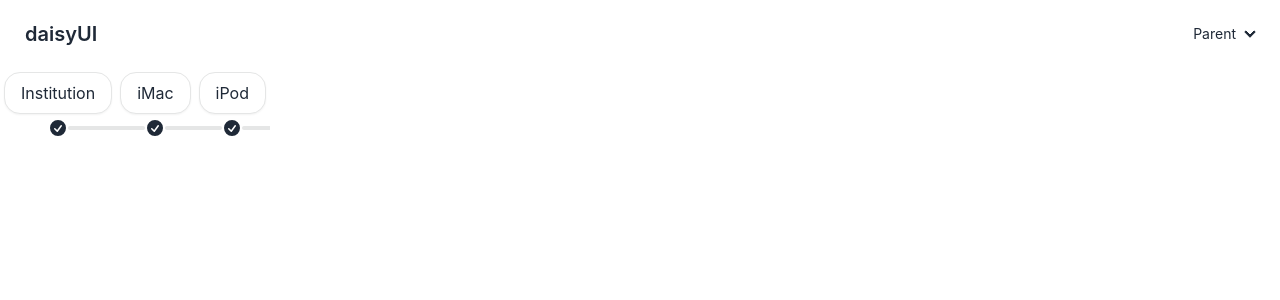
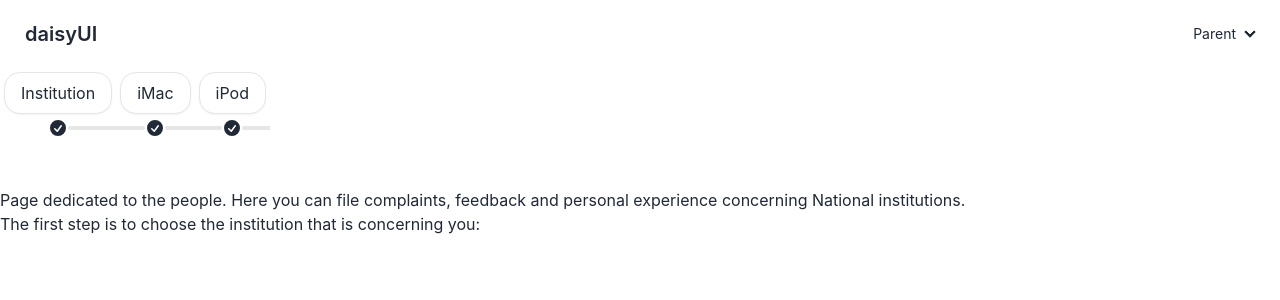
Before and after one commit to NikolayLazarov/HackTUES10, a React (Create React App) app in the folder front-end/: page /complaint in a window 1280 px wide. Shown: the top 300 px of the page. Built offline with nearby package versions, Linux system fonts and the light colour scheme.

Commit message:
Add text, dummy data and try to read it

```diff
--- a/front-end/src/pages/ComplaintPage.jsx
+++ b/front-end/src/pages/ComplaintPage.jsx
@@ -2,14 +2,37 @@
 import Navbar from '../components/Navbar/Nabvar'
 import BreadcrumsStart from '../components/BreadCrums/BreadcrumsStart'
 
+//get a list of all institutions available
+    //maybe add new
+    const data = [{
+      institutinId: "1",
+      institutinName: "National administration of Payment"
+    },{
+      institutinId: "2",
+      institutinName: "National Automobile Inspection"
+    }]
+
 const ComplaintPage = () => {
+
+
+    const renderedData = data.map(institution => {
+      <li><a href="complaint/:id">{institution.institutinName}</a></li>
+    });
+
   return (
     <>
         <Navbar />
 
         {/* <h2>Form for </h2> */}
         <BreadcrumsStart />
-    </>
+
+        <p>Page dedicated to the people. Here you can file complaints, feedback and personal experience concerning
+          National institutions.
+        </p>
+        <p>The first step is to choose the institution that is concerning you:</p>
+
+        {renderedData}
+     </>
   )
 }
 
```
